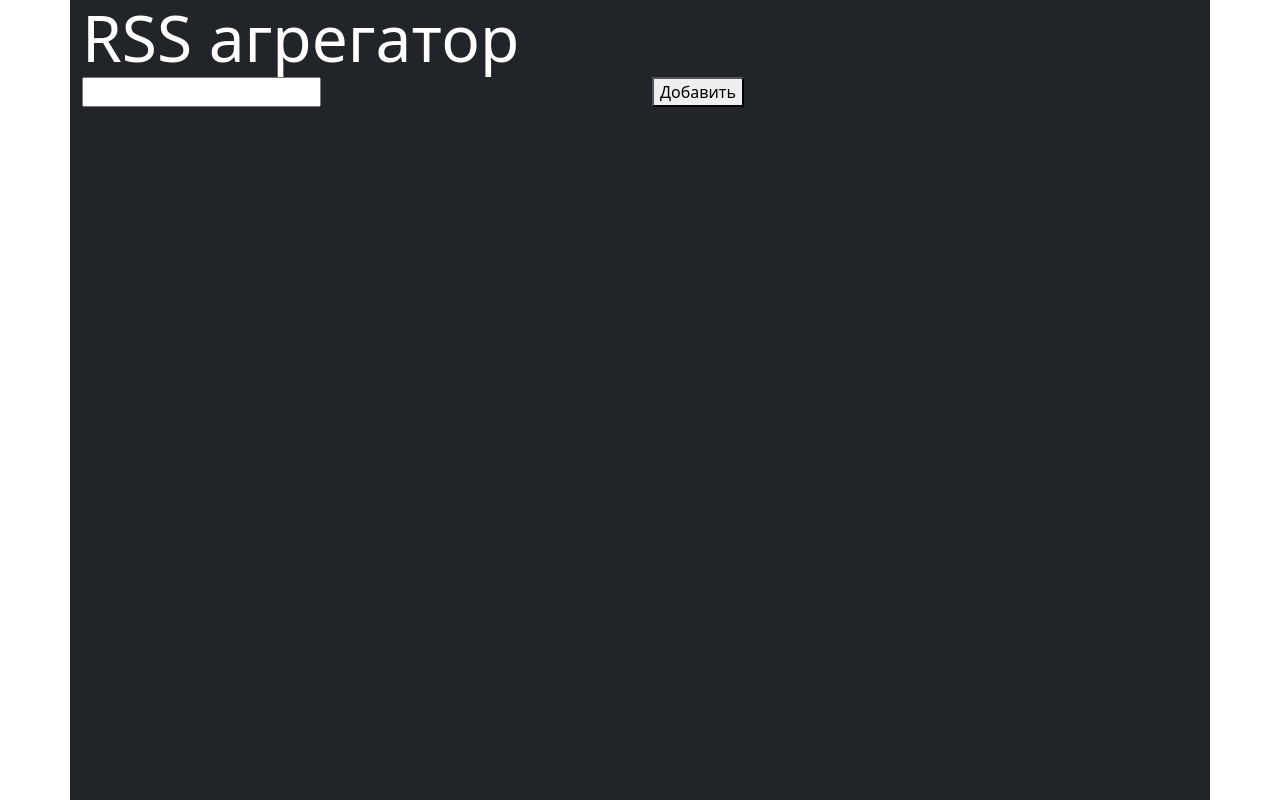
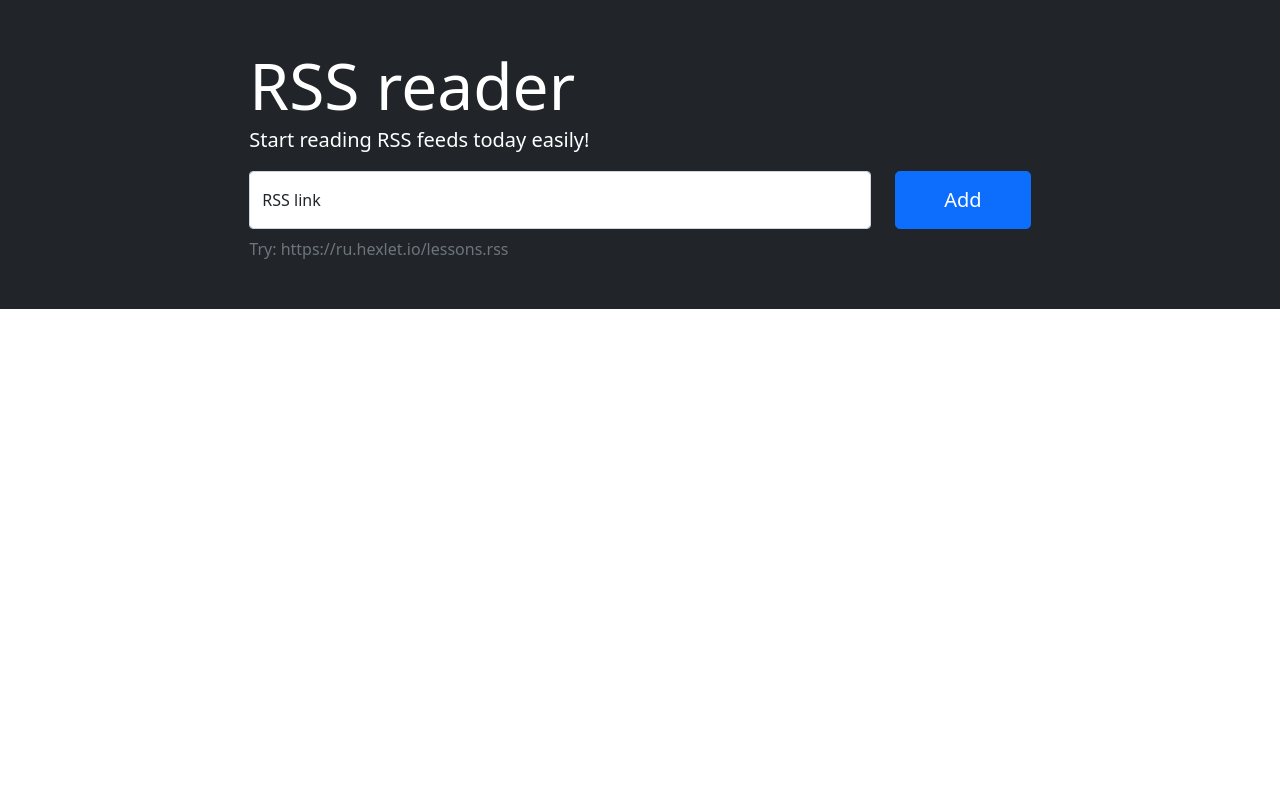
Before and after one commit to dnk530/RSS-reader, a website built with webpack: page index.html in a window 1280 px wide. Built offline with nearby package versions, Linux system fonts and the light colour scheme.

Commit message:
add: initial bootstrap layot and styles

```diff
--- a/index.html
+++ b/index.html
@@ -7,17 +7,28 @@
 </head>
 
 <body>
-    <div class="container bg-dark min-vh-100">
-        <h1 class="display-3 mb-0 text-white">RSS агрегатор</h1>
+    <section class="container-fluid bg-dark p-5 text-white">
         <div class="row">
-            <div class="col">
-                <input type="text">
-            </div>
-            <div class="col">
-                <button type="submit">Добавить</button>
+            <div class="col-8 mx-auto">
+                <h1 class="display-3 mb-0">RSS reader</h1>
+                <p class="lead">Start reading RSS feeds today easily!</p>
+                <form action="" method="post" class="text-body">
+                    <div class="row">
+                        <div class="col">
+                            <div class="form-floating">
+                                <input id="url-input" type="text" class="form-control w-100" placeholder="ссылка RSS">
+                                <label for="url-input">RSS link</label>
+                            </div>
+                        </div>
+                        <div class="col-auto">
+                            <button type="submit" class='h-100 btn btn-lg btn-primary px-sm-5'>Add</button>
+                        </div>
+                    </div>
+                </form>
+                <p class="mt-2 mb-0 text-muted">Try: https://ru.hexlet.io/lessons.rss</p>
             </div>
         </div>
-    </div>
+    </section>
 </body>
 
 <script>
```
